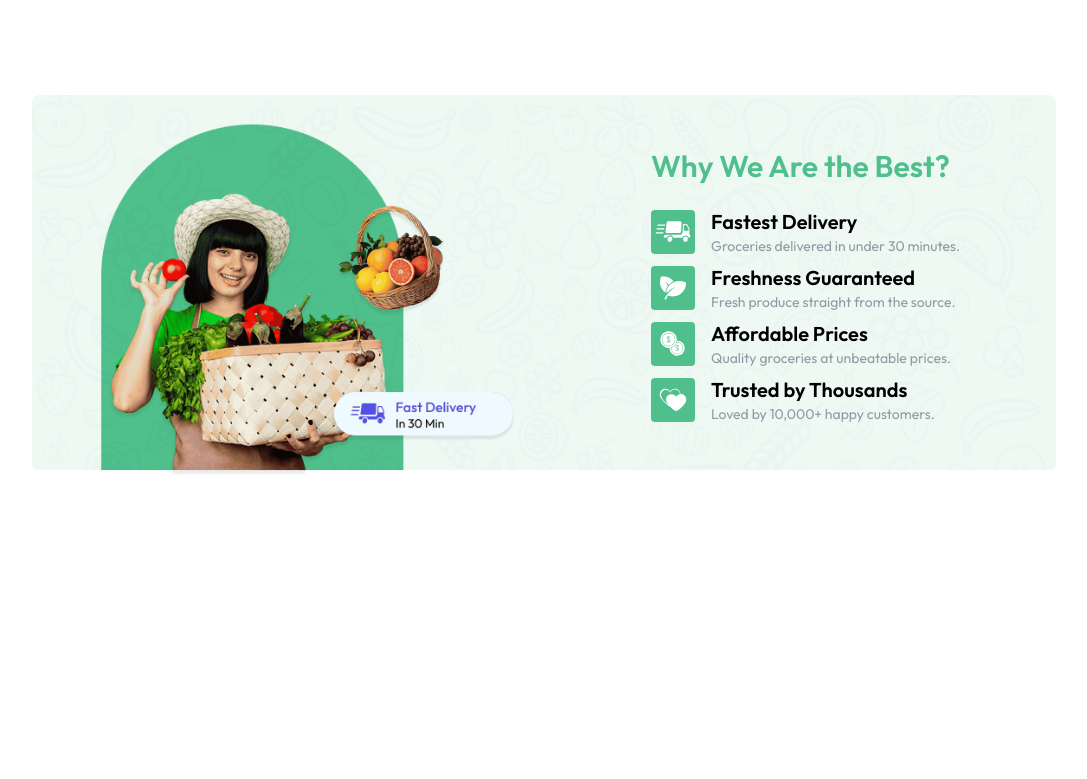
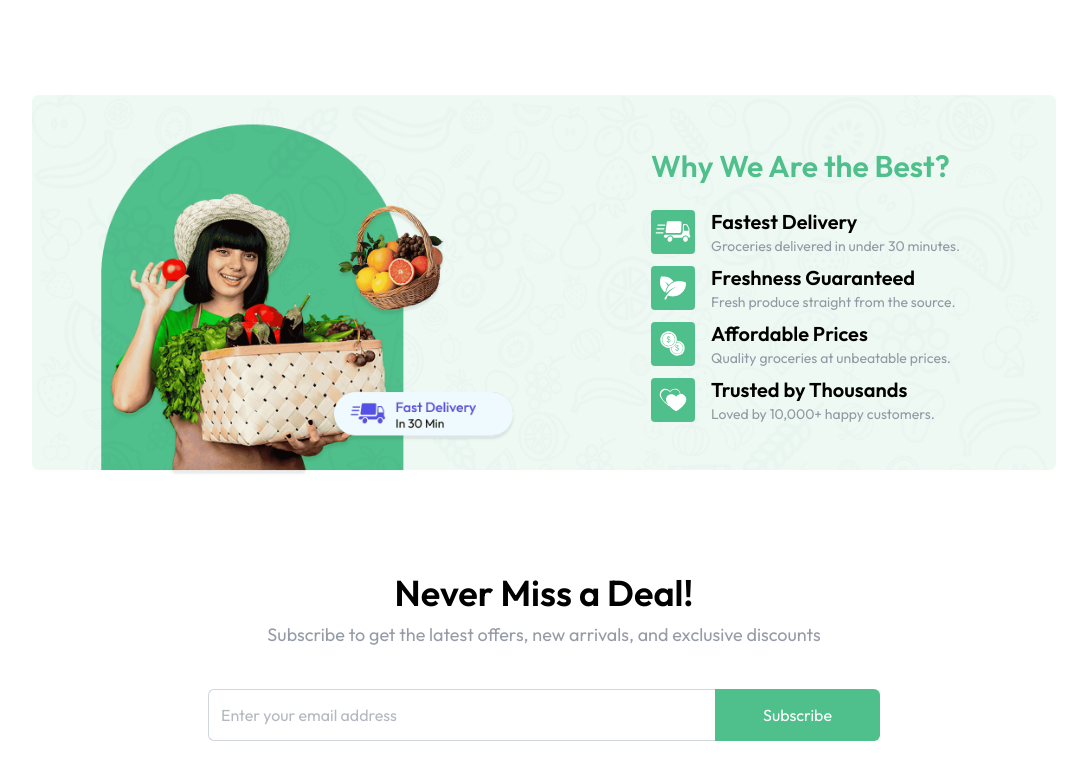
Before and after one commit to pankajsharma81/greencart, a React (Vite) app in the folder client/: page / in a window 1280 px wide. Shown: the part 1205-1984 px from the top of the page, without its empty margins (96-1183 px from the left). Before the commit the page ends 1682 px from the top, so only its background shows below. Built offline with nearby package versions, Linux system fonts and the light colour scheme.

Commit message:
Add NewsLetter component and integrate it into Home page

```diff
--- /dev/null
+++ b/client/src/components/NewsLetter.jsx
@@ -0,0 +1,27 @@
+const NewsLetter = () => {
+  return (
+    <div className="flex flex-col items-center justify-center text-center space-y-2 mt-24 pb-14">
+      <h1 className="md:text-4xl text-2xl font-semibold">Never Miss a Deal!</h1>
+      <p className="md:text-lg text-gray-500/70 pb-8">
+        Subscribe to get the latest offers, new arrivals, and exclusive
+        discounts
+      </p>
+      <form className="flex items-center justify-between max-w-2xl w-full md:h-13 h-12">
+        <input
+          className="border border-gray-300 rounded-md h-full border-r-0 outline-none w-full rounded-r-none px-3 text-gray-500"
+          type="email"
+          placeholder="Enter your email address"
+          required
+        />
+        <button
+          type="submit"
+          className="md:px-12 px-8 h-full text-white bg-primary hover:bg-primary-dull transition-all cursor-pointer rounded-md rounded-l-none"
+        >
+          Subscribe
+        </button>
+      </form>
+    </div>
+  );
+};
+
+export default NewsLetter;
--- a/client/src/pages/Home.jsx
+++ b/client/src/pages/Home.jsx
@@ -3,6 +3,7 @@
 import Categories from '../components/Categories'
 import BestSeller from '../components/BestSeller'
 import BottomBanner from '../components/BottomBanner'
+import NewsLetter from '../components/NewsLetter'
 
 const Home = () => {
   return (
@@ -11,6 +12,7 @@
         <Categories/>
         <BestSeller/>
         <BottomBanner/>
+        <NewsLetter/>
     </div>
   )
 }
```
